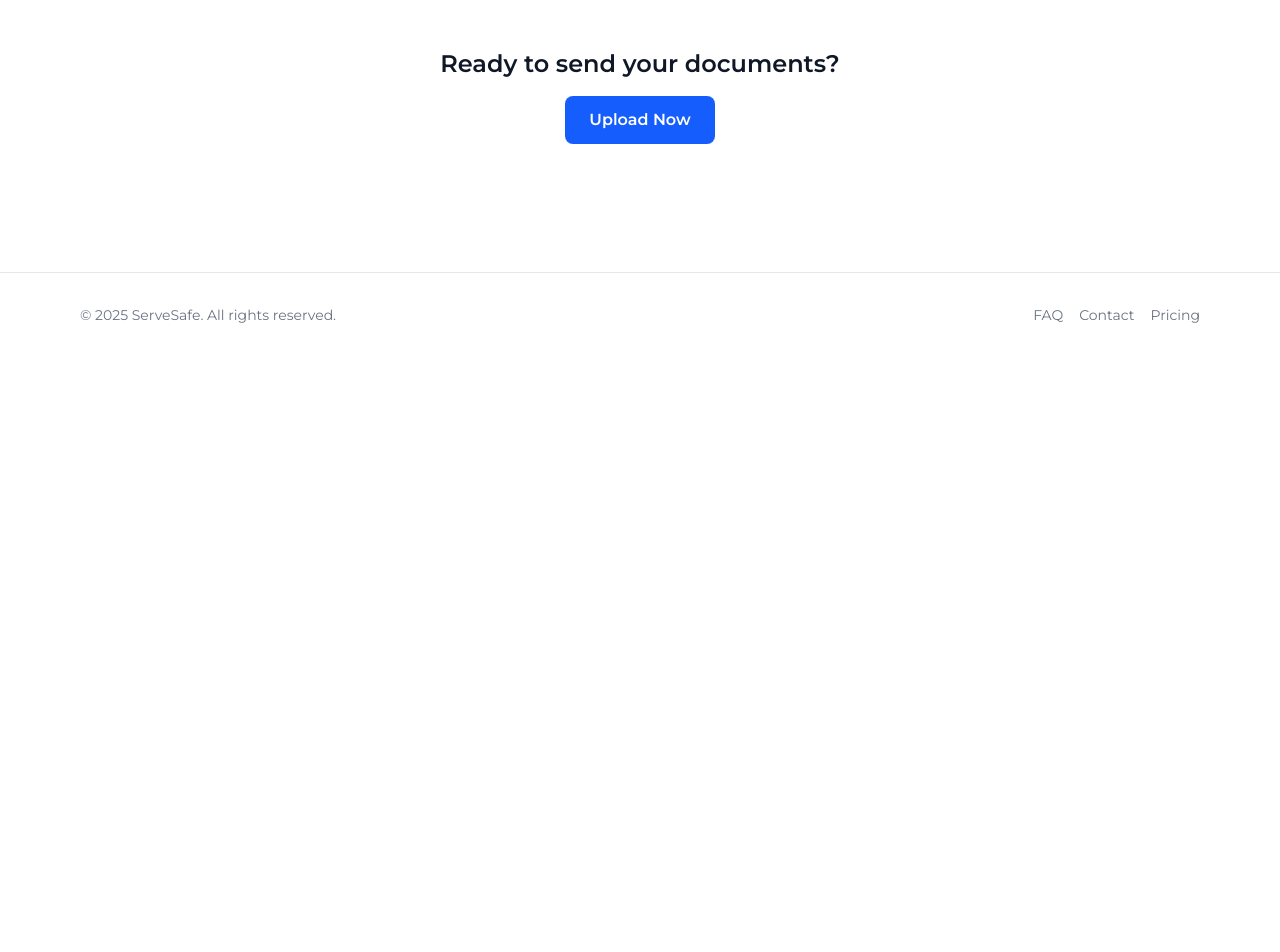
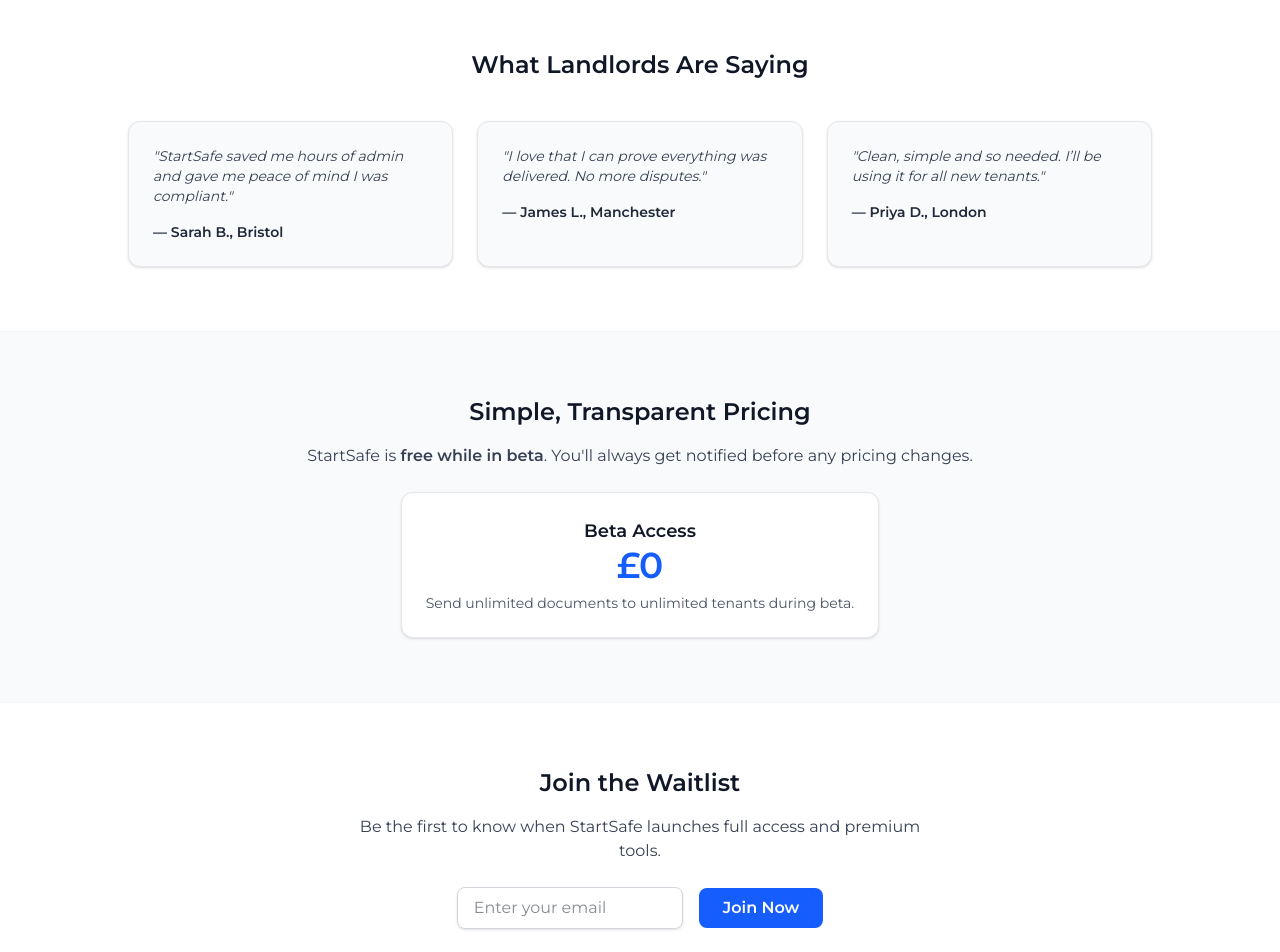
Before and after one commit to RobertMcCarthy1999/serve-safe, a Next.js app: page /startsafe in a window 1280 px wide. Shown: the part 1540-2492 px from the top of the page. Before the commit the page ends 1897 px from the top, so only its background shows below. Built offline with nearby package versions, Linux system fonts and the light colour scheme.

Commit message:
Add testimonials, pricing preview, and email waitlist to StartSafe landing page

```diff
--- a/src/app/startsafe/page.js
+++ b/src/app/startsafe/page.js
@@ -68,7 +68,6 @@ export default function HomePage() {
                   Upload your EPC, How to Rent guide, gas safety certificate, and more in one place.
                 </p>
               </div>
-
               <div className="bg-white shadow rounded-xl p-6 border border-gray-200">
                 <div className="flex items-center gap-2 mb-3">
                   <UserPlus className="h-5 w-5 text-blue-600" />
@@ -78,7 +77,6 @@ export default function HomePage() {
                   Just an email address — no long forms. We’ll handle the delivery log.
                 </p>
               </div>
-
               <div className="bg-white shadow rounded-xl p-6 border border-gray-200">
                 <div className="flex items-center gap-2 mb-3">
                   <CheckCircle className="h-5 w-5 text-blue-600" />
@@ -92,7 +90,7 @@ export default function HomePage() {
           </div>
         </section>
 
-        {/* Why Landlords Trust StartSafe */}
+        {/* Trust Section */}
         <section className="py-16 px-6 bg-gray-50 border-t border-gray-100">
           <div className="max-w-3xl mx-auto text-center">
             <h2 className="text-2xl font-bold mb-6">Why Landlords Trust StartSafe</h2>
@@ -105,6 +103,67 @@ export default function HomePage() {
                 <li>✅ Clear audit trail for every tenancy</li>
               </ul>
             </div>
+          </div>
+        </section>
+
+        {/* Testimonials Section */}
+        <section className="py-16 px-6 bg-white border-t border-gray-100">
+          <div className="max-w-5xl mx-auto text-center">
+            <h2 className="text-2xl font-bold mb-10">What Landlords Are Saying</h2>
+            <div className="grid md:grid-cols-3 gap-6 text-left">
+              <div className="bg-gray-50 p-6 rounded-xl border border-gray-200 shadow-sm">
+                <p className="text-sm text-gray-700 italic mb-4">
+                  "StartSafe saved me hours of admin and gave me peace of mind I was compliant."
+                </p>
+                <p className="text-sm font-semibold text-gray-800">— Sarah B., Bristol</p>
+              </div>
+              <div className="bg-gray-50 p-6 rounded-xl border border-gray-200 shadow-sm">
+                <p className="text-sm text-gray-700 italic mb-4">
+                  "I love that I can prove everything was delivered. No more disputes."
+                </p>
+                <p className="text-sm font-semibold text-gray-800">— James L., Manchester</p>
+              </div>
+              <div className="bg-gray-50 p-6 rounded-xl border border-gray-200 shadow-sm">
+                <p className="text-sm text-gray-700 italic mb-4">
+                  "Clean, simple and so needed. I’ll be using it for all new tenants."
+                </p>
+                <p className="text-sm font-semibold text-gray-800">— Priya D., London</p>
+              </div>
+            </div>
+          </div>
+        </section>
+
+        {/* Pricing Preview Section */}
+        <section className="py-16 px-6 bg-gray-50 border-t border-gray-100 text-center">
+          <div className="max-w-2xl mx-auto">
+            <h2 className="text-2xl font-bold mb-4">Simple, Transparent Pricing</h2>
+            <p className="text-gray-700 mb-6">StartSafe is <strong>free while in beta</strong>. You'll always get notified before any pricing changes.</p>
+            <div className="inline-block bg-white border border-gray-200 p-6 rounded-xl shadow">
+              <p className="text-lg font-semibold">Beta Access</p>
+              <p className="text-4xl font-bold text-blue-600 mb-2">£0</p>
+              <p className="text-sm text-gray-600">Send unlimited documents to unlimited tenants during beta.</p>
+            </div>
+          </div>
+        </section>
+
+        {/* Waitlist Signup Form */}
+        <section className="py-16 px-6 bg-white border-t border-gray-100 text-center">
+          <div className="max-w-xl mx-auto">
+            <h2 className="text-2xl font-bold mb-4">Join the Waitlist</h2>
+            <p className="text-gray-700 mb-6">Be the first to know when StartSafe launches full access and premium tools.</p>
+            <form className="flex flex-col sm:flex-row items-center justify-center gap-4">
+              <input
+                type="email"
+                placeholder="Enter your email"
+                className="w-full sm:w-auto px-4 py-2 border border-gray-300 rounded-lg shadow-sm focus:outline-none focus:ring-2 focus:ring-blue-500"
+              />
+              <button
+                type="submit"
+                className="bg-blue-600 text-white font-semibold px-6 py-2 rounded-lg hover:bg-blue-700 transition"
+              >
+                Join Now
+              </button>
+            </form>
           </div>
         </section>
 
```
